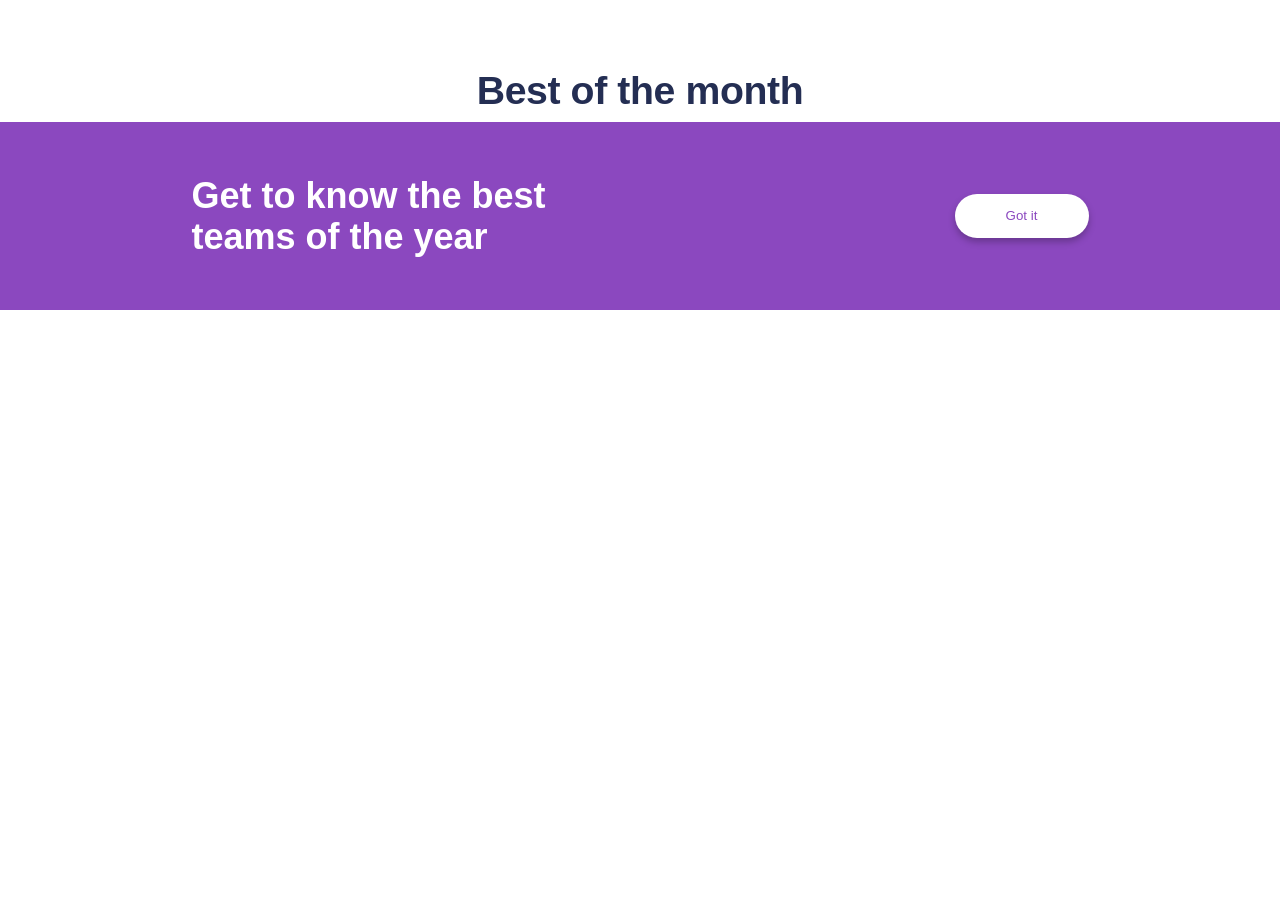
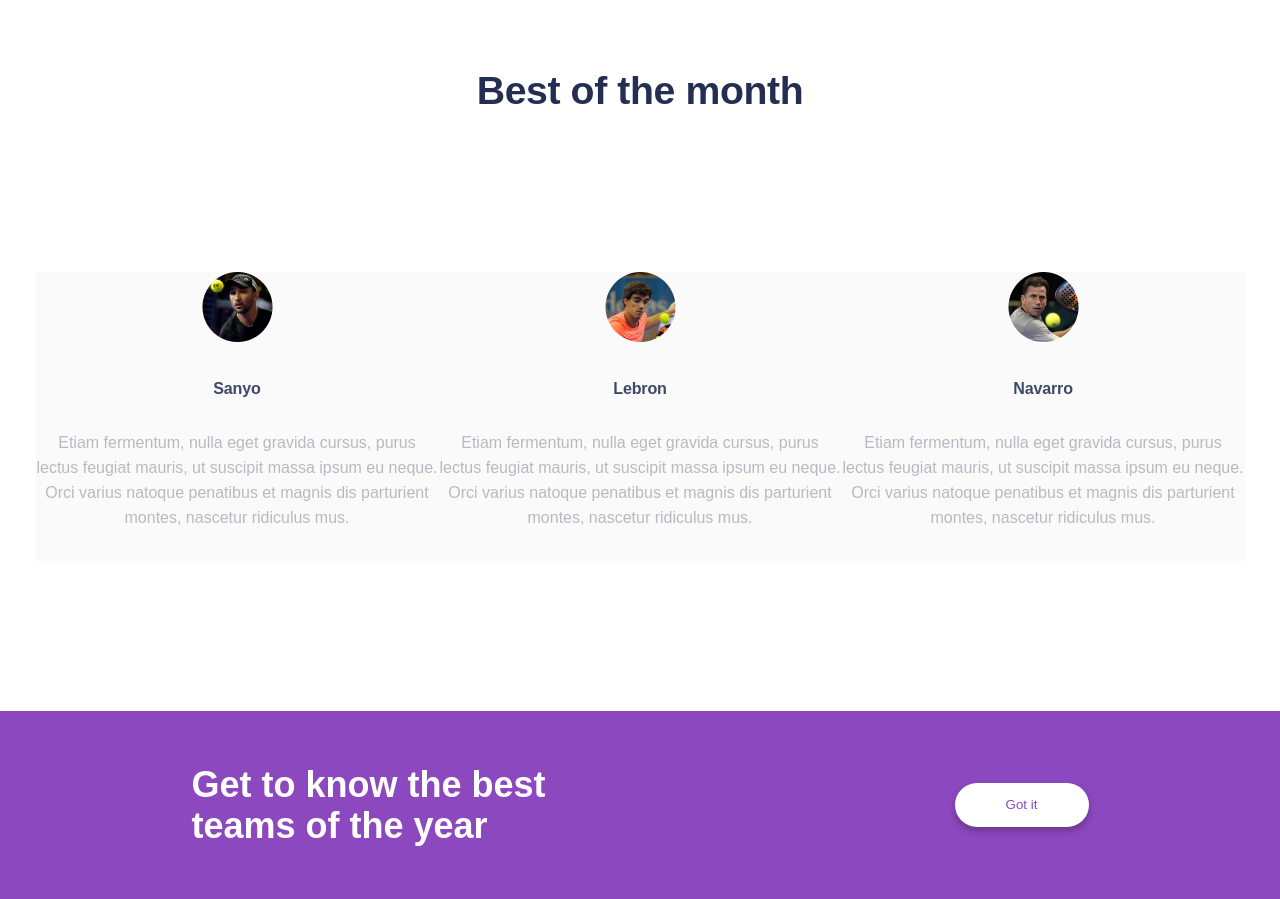
Before and after one commit to monseguzmanr/examen, a plain HTML site: page root/index.html in a window 1280 px wide. Shown: the part 1520-2419 px from the top of the page. Before the commit the page ends 1830 px from the top, so only its background shows below. Drawn offline with Linux system fonts and the light colour scheme.

Commit message:
casi casi

```diff
--- a/root/css/styles.css
+++ b/root/css/styles.css
@@ -340,14 +340,66 @@ header {
     font-size: 39.2143px;
     line-height: 156.6%;
     display: flex;
-    align-items: center;
+    align-items:center;
     text-align: center;
     letter-spacing: -0.01em;
     text-align: center;
     color: #242E53;
     margin-top: 80px;
+
 }
 
+.player-box{
+    display: flex;
+    left: 4.93%;
+    right: 64.17%;
+    top: 63.66%;
+    bottom: 28%;
+
+}
+
+.box-position {
+    display: flex;
+    gap: 30px;
+    flex-direction: column;
+    padding-bottom: 30px;
+}
+
+.players-cards {
+    display: flex;
+    align-items: center;
+    justify-content: center;
+    background-color: #FAFAFA;
+
+}
+.player-text {
+    background-color: #FAFAFA;
+    font-weight: 500;
+    font-size: 16px;
+    line-height: 156.6%;
+    display: flex;
+    align-items: center;
+    text-align: center;
+    color: #B9B9C1;
+    width: 403px;
+    height: 100px;
+}
+
+.img-position {
+    text-align: center;
+
+
+}
+
+h5 {
+    text-align: center;
+    font-weight: 700;
+    font-size: 16.0714px;
+    line-height: 156.6%;
+    align-items: center;
+    letter-spacing: -0.01em;
+    color: #3F4868;
+}
 
 @media screen and (max-width: 500px) {
 
@@ -443,4 +495,8 @@ header {
         color: #FFFFFF;
     }
 
+    .hidden-player {
+        display: none;
+    }
+
 }
--- a/root/index.html
+++ b/root/index.html
@@ -63,17 +63,52 @@
                 </div>
             </section>
 
-            <section class="third-section">
+            <section class="third-section column">
                 <h2 class="third-section-title">Best of the month</h2>
+
+                <div class="players-cards">
+                    <div class="players-box box-position hidden-player">
+                        <div class="img-position"><img src="./img/avatar-sanyo.png" alt="player"></div>
+                        <h5>Sanyo</h5>
+
+                        <p class="player-text">Etiam fermentum, nulla eget gravida cursus, purus lectus feugiat mauris, ut suscipit massa ipsum eu neque. Orci varius natoque penatibus et magnis dis parturient montes, nascetur ridiculus mus. </p>
+
+                    </div>
+
+                    <div class="players-box box-position">
+                        <div class="img-position"><img src="./img/avatar.lebron.png" alt="player"></div>
+                        <h5>Lebron</h5>
+
+                        <p class="player-text">Etiam fermentum, nulla eget gravida cursus, purus lectus feugiat mauris, ut suscipit massa ipsum eu neque. Orci varius natoque penatibus et magnis dis parturient montes, nascetur ridiculus mus. </p>
+
+                    </div>
+
+                    <div class="players-box box-position hidden-player">
+                        <div class="img-position"><img src="./img/avatar-navarro.png" alt="player"></div>
+                        <h5>Navarro</h5>
+
+                        <p class="player-text">Etiam fermentum, nulla eget gravida cursus, purus lectus feugiat mauris, ut suscipit massa ipsum eu neque. Orci varius natoque penatibus et magnis dis parturient montes, nascetur ridiculus mus. </p>
+
+                    </div>
+                </div>
+
+                <div class="got-it-bar">
+                    <div class="got-it-bar-content">
+                        <h1 class="got-it-bar-title">Get to know the best teams of the year</h1>
+                        <button class="boton got-it-btn">Got it</button>
+                    </div>
+                </div>
+
             </section>
 
 
-            <div class="got-it-bar">
-                <div class="got-it-bar-content">
-                    <h1 class="got-it-bar-title">Get to know the best teams of the year</h1>
-                    <button class="boton got-it-btn">Got it</button>
-                </div>
-            </div>
+
+
+            <section>
+
+
+
+            </section>
 
 
 
```
